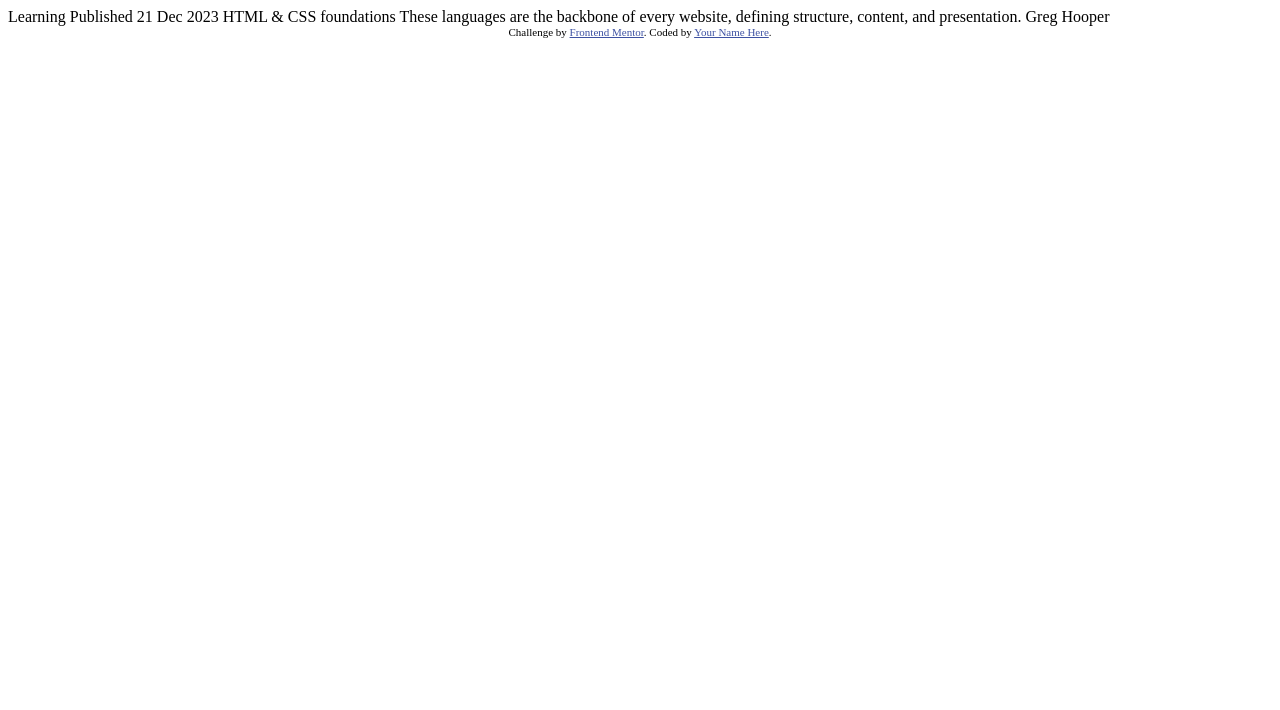
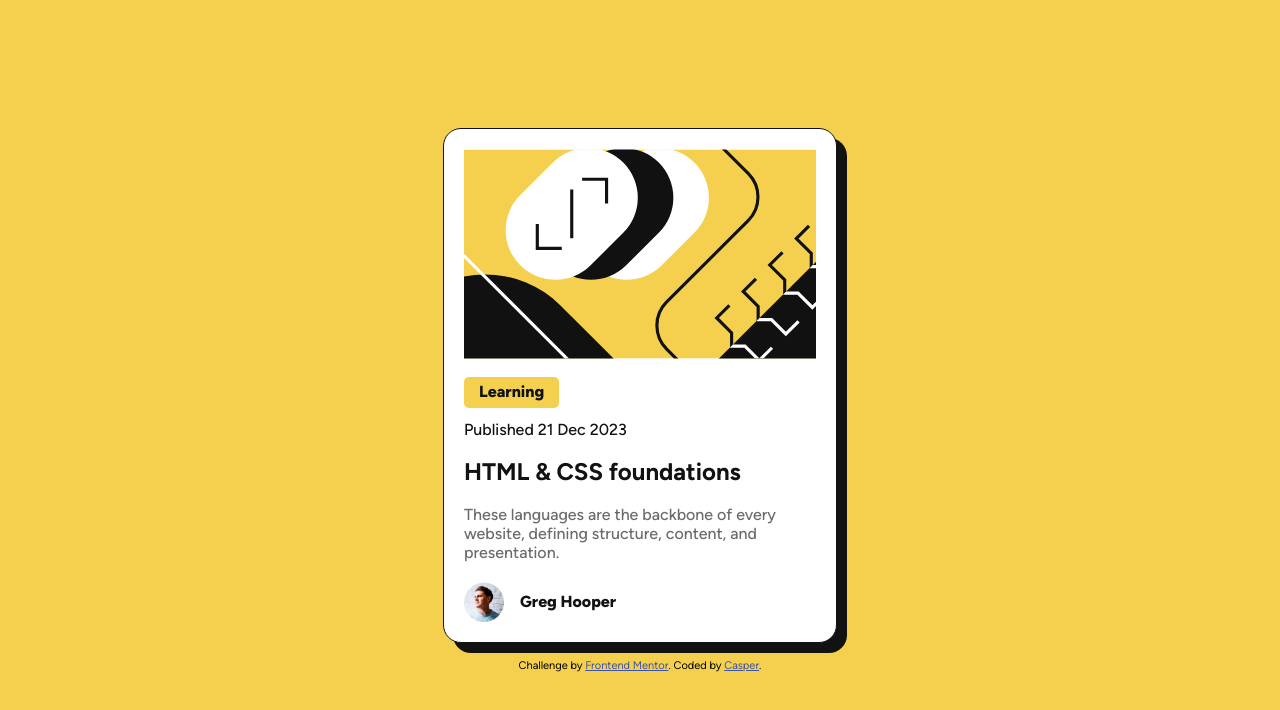
Before and after one commit to Casper-pel/blog-preview-card, a plain HTML site: page index.html in a window 1280 px wide. Drawn offline with Linux system fonts and the light colour scheme.

Commit message:
solution

```diff
--- a/index.html
+++ b/index.html
@@ -3,32 +3,25 @@
 <head>
   <meta charset="UTF-8">
   <meta name="viewport" content="width=device-width, initial-scale=1.0"> <!-- displays site properly based on user's device -->
-
   <link rel="icon" type="image/png" sizes="32x32" href="./assets/images/favicon-32x32.png">
-
+  <link rel="stylesheet" href="style.css">
   <title>Frontend Mentor | Blog preview card</title>
-
-  <!-- Feel free to remove these styles or customise in your own stylesheet 👍 -->
-  <style>
-    .attribution { font-size: 11px; text-align: center; }
-    .attribution a { color: hsl(228, 45%, 44%); }
-  </style>
 </head>
 <body>
-
-  Learning
-
-  Published 21 Dec 2023
-
-  HTML & CSS foundations
-
-  These languages are the backbone of every website, defining structure, content, and presentation.
-
-  Greg Hooper
-
+  <div class="card">
+    <img src="/assets/images/illustration-article.svg" alt="Illustration related to programming">
+    <span><h2 class="learning">Learning</h2></span>
+    <p class="published">Published 21 Dec 2023</p>
+    <h1>HTML & CSS foundations</h1>
+    <p>These languages are the backbone of every website, defining structure, content, and presentation.</p>
+    <div class="profile">
+      <img class="pic" src="assets/images/image-avatar.webp" alt="Profile picture">
+      <h2>Greg Hooper</h2>
+    </div>
+  </div>
   <div class="attribution">
     Challenge by <a href="https://www.frontendmentor.io?ref=challenge" target="_blank">Frontend Mentor</a>.
-    Coded by <a href="#">Your Name Here</a>.
+    Coded by <a href="https://github.com/Casper-pel">Casper</a>.
   </div>
 </body>
 </html>
--- /dev/null
+++ b/style.css
@@ -0,0 +1,125 @@
+:root{
+    --yellow: hsl(47, 88%, 63%);
+    --white: hsl(0, 0%, 100%);
+    --gray500: hsl(0, 0%, 42%);
+    --gray950: hsl(0, 0%, 7%);
+}
+
+@font-face{
+    font-family: "Figtree";
+    src: url(assets/fonts/Figtree-VariableFont_wght.ttf);
+}
+
+*{
+    margin: 0;
+    padding: 0;
+    font-family: "Figtree", sans-serif;
+}
+
+body{
+    background: var(--yellow);
+    height: 100vh;
+    display: flex;
+    justify-content: center;
+    align-items: center;
+    flex-direction: column;
+}
+
+.card{
+    width: 80%;
+    max-width: 22rem;
+    background: var(--white);
+    /* height: 100px; */
+    padding: 1.25em;
+    border: 1px solid var(--gray950);
+    border-radius: 1.125rem;
+    display: flex;
+    flex-direction: column;
+    box-shadow: 10px 10px var(--gray950);
+}
+
+.card img{
+    width: 100%;
+}
+
+.card h2{
+    font-size: 1rem;
+    font-weight: 800;
+    color: var(--gray950);
+}
+
+.card .learning{
+    float: left;
+    background: var(--yellow);
+    padding: 0.188rem 0.938rem;
+    line-height: 1.55rem;
+    border-radius: 0.313rem;
+    margin-top: 1.125rem;
+}
+
+.card p{
+    font-weight: 500;
+    font-size: 1rem;
+    color: var(--gray500);
+}
+
+.card .published{
+    color: var(--gray950);
+    margin-top: 0.75rem;
+}
+
+.card h1{
+    font-size: 1.5rem;
+    margin-top: 1.125rem;
+    margin-bottom: 1.1563rem;
+    color: var(--gray950);
+}
+.card h1:hover{
+    color: var(--yellow);
+    cursor: pointer;
+}
+
+.card div{
+    display: flex;
+    align-items: center;
+    margin-top: 1.25rem;
+    font-size: 1rem;
+}
+
+.card .pic{
+    width: 2.5rem;
+    margin-right: 1rem;
+}
+
+.attribution{
+    font-size: 0.688rem;
+    text-align: center;
+    margin-top: 1rem;
+}
+
+.attribution a{
+    color: hsl(228, 45%, 44%);
+}
+
+@media screen and (max-width: 390px) {
+    .card h2{
+        font-size: 0.8rem;
+    }
+
+    .card p{
+        font-size: 0.8rem;
+    }
+
+    .card h1{
+        font-size: 1.2rem;
+    }
+
+    .card .pic{
+        width: 2rem;
+        margin-right: 0.5rem
+    }
+
+    .attribution{
+        font-size: 0.6rem;
+    }
+}
```
